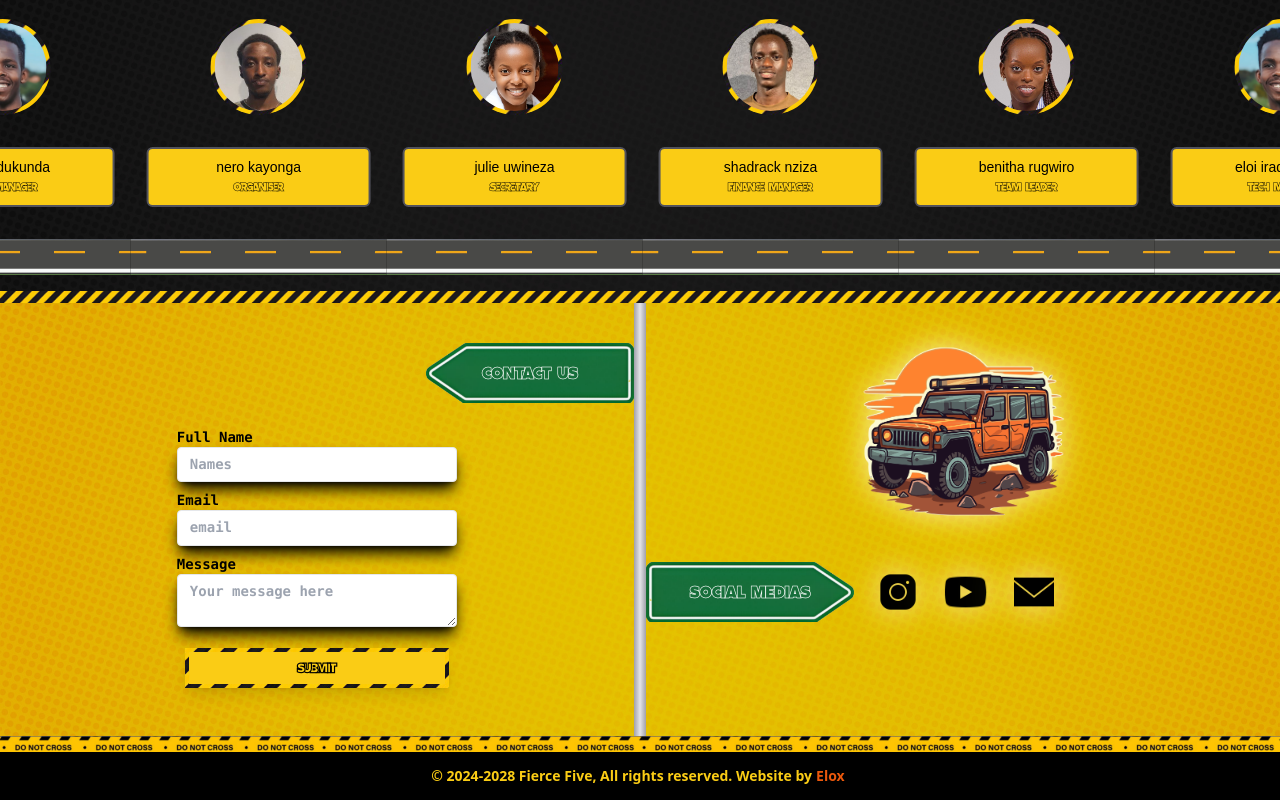
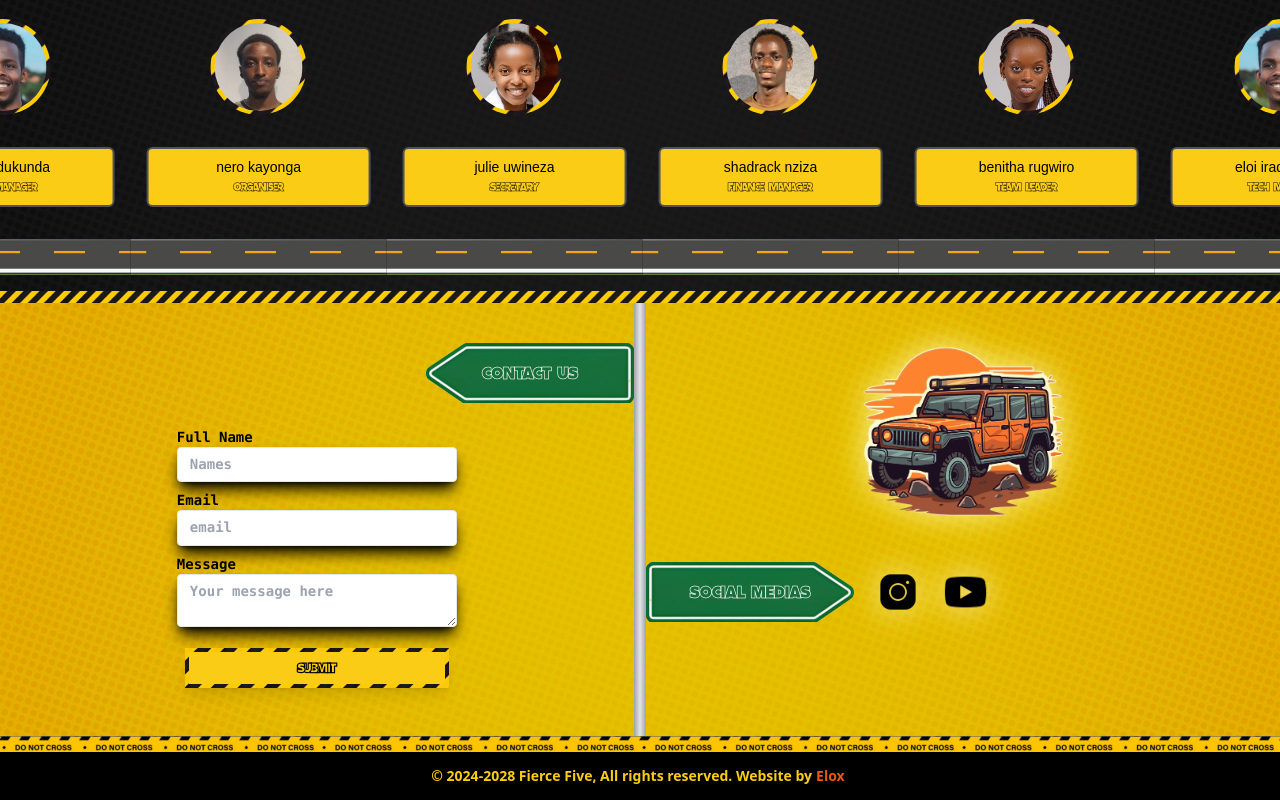
Before and after one commit to ELOXPro/Fierce-Five, a React (Vite) app: page / in a window 1280 px wide. Shown: the part 1988-2788 px from the top of the page. Built offline with nearby package versions, Linux system fonts and the light colour scheme; a web font is replaced by a local one.

Commit message:
Added Routes

```diff
--- a/src/components/sections/Contact.tsx
+++ b/src/components/sections/Contact.tsx
@@ -56,27 +56,20 @@ export default function Team() {
           </div>
           <div className="flex gap-6">
             <GreenTitle flip={false} title="Social Medias" />
-            <button>
+            <a href="https://www.instagram.com/fie.rcefive/" className="flex items-center justify-center">
               <img
                 className="w-10 h-auto glow-effect hover:animate-pulse"
                 src="/assets/instagram.png"
                 alt="instagram"
               />
-            </button>
-            <button>
+            </a>
+            <a href="https://www.youtube.com/@fierce-5/videos" className="flex items-center justify-center">
               <img
                 className="w-12 h-auto glow-effect hover:animate-pulse"
                 src="/assets/youtube.png"
                 alt="youtube"
               />
-            </button>
-            <button>
-              <img
-                className="w-10 h-auto glow-effect hover:animate-pulse"
-                src="/assets/email.png"
-                alt="email"
-              />
-            </button>
+            </a>
           </div>
         </div>
       </div>
```
